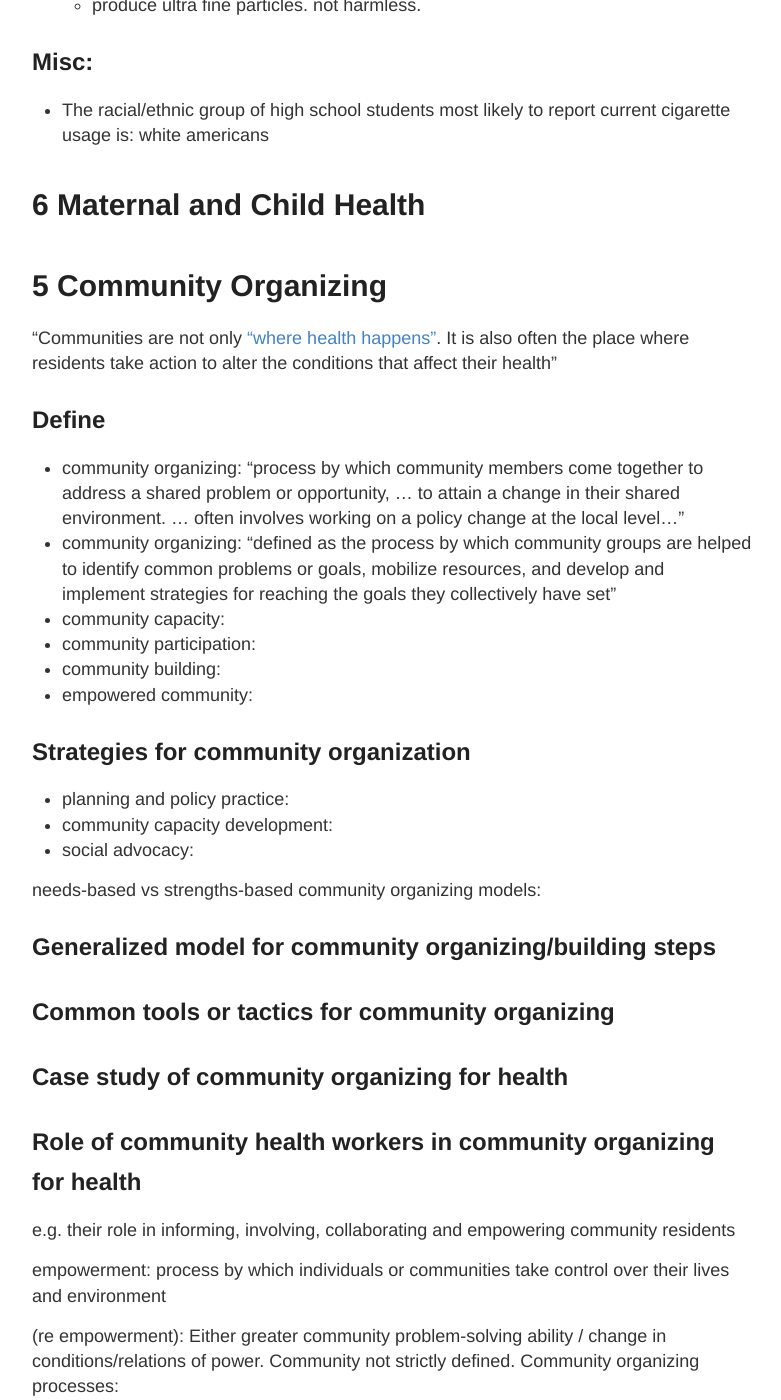
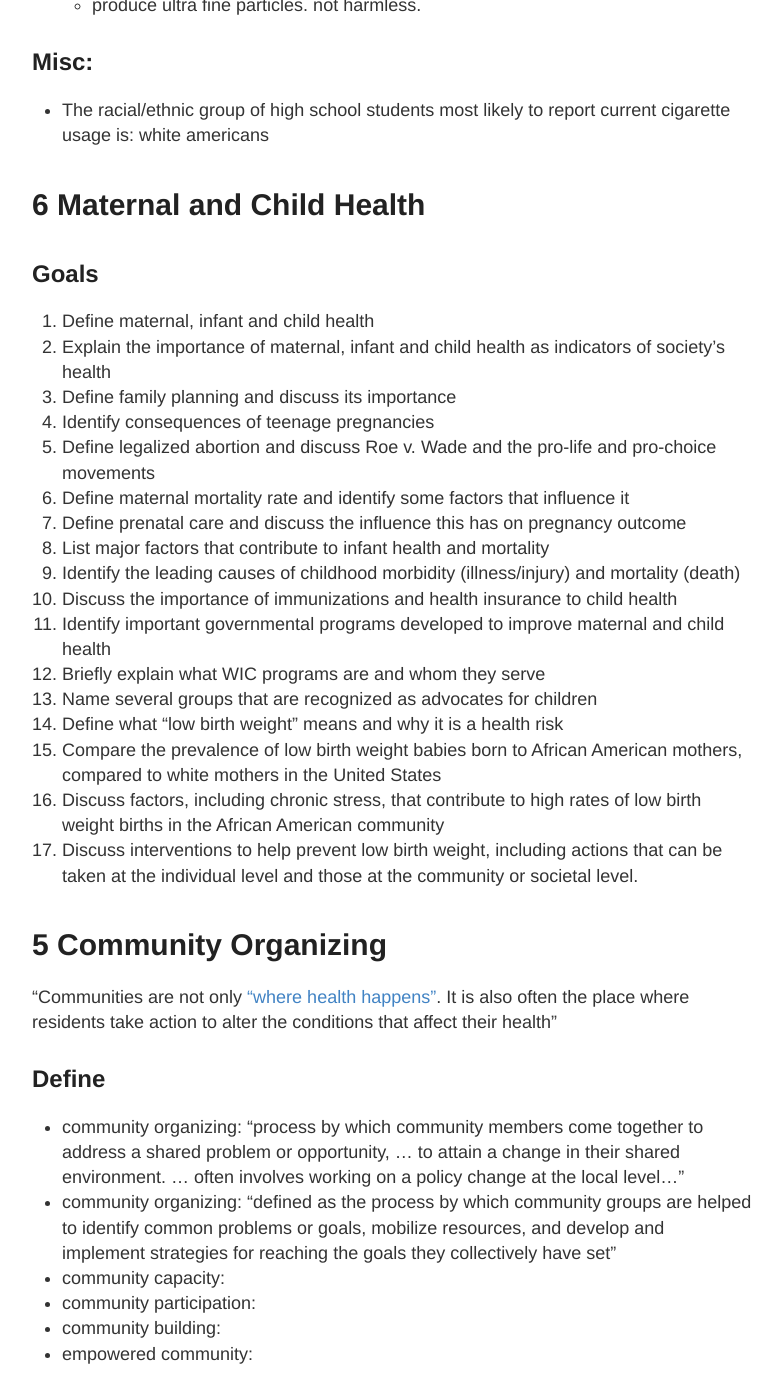
Before and after one commit to RONNCC/ronncc.github, a Jekyll site: the page built from _posts/2019-03-04-intro-public-health.md, in a window 1280 px wide and 1400 px high, scrolled down 3022 px. Shown: the whole window, without its empty margins (248-1029 px from the left). Built offline with Jekyll 4.4.1, drawn with Linux system fonts in a browser that asks for light colours; our own code applies the rules of GitHub Pages for plain Markdown files; comment, search, counter and statistics services are not loaded.

Commit message:
Update 2019-03-04-intro-public-health.md

```diff
--- a/_posts/2019-03-04-intro-public-health.md
+++ b/_posts/2019-03-04-intro-public-health.md
@@ -113,6 +113,25 @@ Ages 15-64 considered most productive years
 
 # 6 Maternal and Child Health
 
+## Goals
+
+1. Define maternal, infant and child health
+2. Explain the importance of maternal, infant and child health as indicators of society's health
+3. Define family planning and discuss its importance
+4. Identify consequences of teenage pregnancies
+5. Define legalized abortion and discuss Roe v. Wade and the pro-life and pro-choice movements
+6. Define maternal mortality rate and identify some factors that influence it
+7. Define prenatal care and discuss the influence this has on pregnancy outcome
+8. List major factors that contribute to infant health and mortality
+9. Identify the leading causes of childhood morbidity (illness/injury) and mortality (death)
+10. Discuss the importance of immunizations and health insurance to child health
+11. Identify important governmental programs developed to improve maternal and child health
+12. Briefly explain what WIC programs are and whom they serve
+13. Name several groups that are recognized as advocates for children
+14. Define what "low birth weight" means and why it is a health risk
+15. Compare the prevalence of low birth weight babies born to African American mothers, compared to white mothers in the United States
+16. Discuss factors, including chronic stress, that contribute to high rates of low birth weight births in the African American community
+17. Discuss interventions to help prevent low birth weight, including actions that can be taken at the individual level and those at the community or societal level.
 
 
 
```
